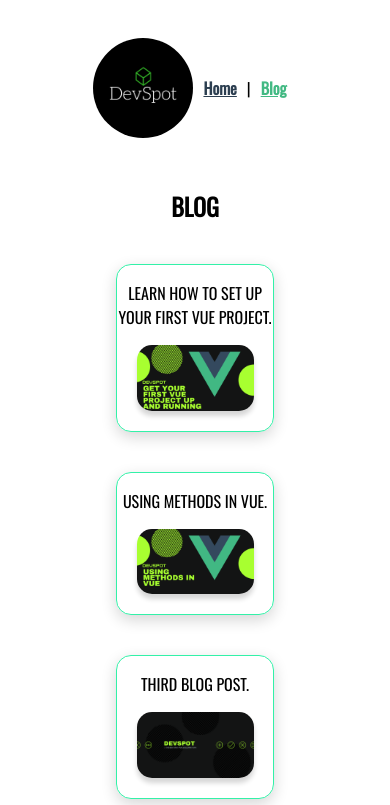
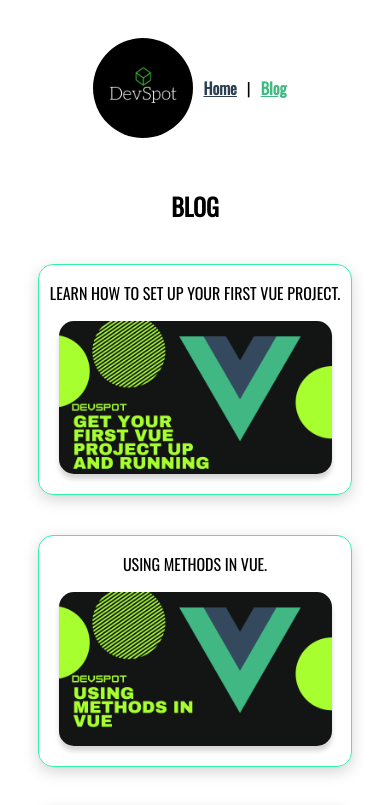
Before and after one commit to blakepreston/DevSpot, a Vue app: page /blog in a window 390 px wide. Shown: the top 805 px of the page. Built offline with nearby package versions, Linux system fonts and the light colour scheme.

Commit message:
Added mobile setup

```diff
--- a/src/views/Blog.vue
+++ b/src/views/Blog.vue
@@ -51,4 +51,10 @@ export default {
     border-radius: 15px;
     box-shadow: rgba(0, 0, 0, 0.164) 0px 5px 5px;
 }
+
+@media screen and (max-width: 1000px) {
+    .blogCards{
+        width: 80vw;
+    }
+}
 </style>
--- a/src/views/BlogPage.vue
+++ b/src/views/BlogPage.vue
@@ -80,4 +80,14 @@ code{
   border-radius: 5px;
   transition-duration: .5s;
 }
+
+@media screen and (max-width: 1000px) {
+  .image{
+    width: 70vw;
+  }
+
+  .p2{
+    width: 70vw;
+  }
+}
 </style>
--- a/src/views/Home.vue
+++ b/src/views/Home.vue
@@ -45,4 +45,10 @@ img{
   border-radius: 5px;
   transition-duration: .5s;
 }
+
+@media screen and (max-width: 1000px) {
+    img{
+      width: 80vw;
+    }
+}
 </style>
```
